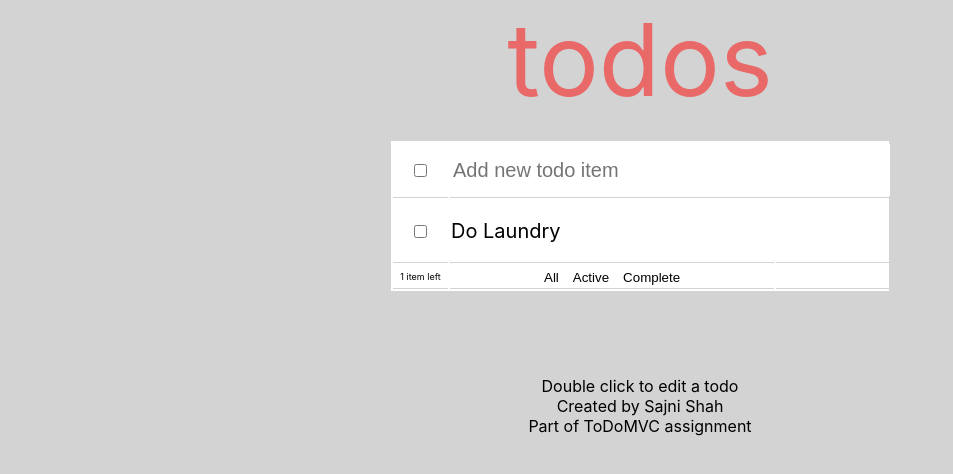
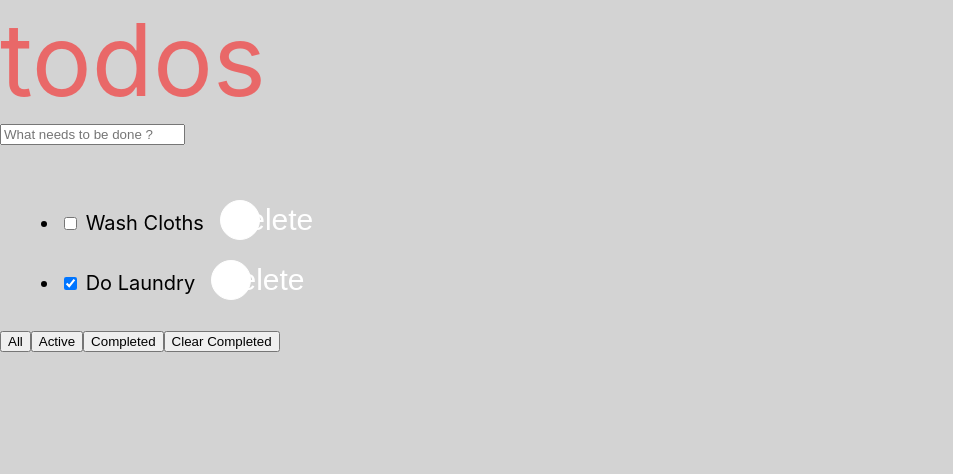
Before and after one commit to mech2Tech/todolist_redux, a React (Create React App) app: page / in a window 1280 px wide. Shown: the top 474 px of the page, without its empty margins (0-953 px from the left). Built offline with nearby package versions, Linux system fonts and the light colour scheme.

Commit message:
second commit

```diff
--- a/src/App.js
+++ b/src/App.js
@@ -3,7 +3,8 @@ import './App.css';
 import TodoList from './TodoList';
 function App() {
   return (
-    <div className="App">
+    <div className= "mainPage">
+      <h1> todos </h1>
       <TodoList />
     </div>
   );
--- a/src/TodoList.js
+++ b/src/TodoList.js
@@ -1,195 +1,56 @@
 import React from 'react';
 import { connect } from 'react-redux';
 
-let items =[{id: 0, title:'Do Laundry', done: false}];
-class ToDoList extends React.Component {
 
-  handleKeyPress = (e) => {
-    if (e.key === 'Enter') {
-      const value = e.target.value;
-      const newTodo = {
-        id: items.length + 1,
-        title: value,
-        done: false
-      }
-      items.push(newTodo);
-      this.setState({ items: items, item: "" })
-      e.preventDefault();
-    }
-  };
-  handleCheck = (e) => {
-    items.forEach(item => (item.done = e.target.checked));
-    this.setState({ items })
-  }
-  updateItem = (e) => {
-    this.setState({ item: e.target.value })
-  }
-  deleteItem = (ind) => {
-    items.splice(ind, 1)
-    this.setState({items:items})
-  }
-  showAll  = () => {
-    this.setState({ items })
-  }
-  showActive = () => {
-    const newItems = items.filter(item => !item.done).map(item => item)
-    this.setState({ items: newItems })
-  }
-  showComplete = () => {
-    const newItems = items.filter(item => item.done ).map(item => item)
-    this.setState({ items:newItems })
-  }
-  clearCompleted = () => {
-    const newItems = items.filter(item => item.done==false).map(item => item)
-    this.setState({ items: newItems })
-  }
-  todoChanged = (e, id) => {
-    for (let item of items) {
-      if (item.id === id) {
-        item.done = e.target.checked;
-      }
-    }
-    this.setState({ items })
-  }
-  countActiveItems = () => {
-    return items.filter(item => !item.done).length
-  }
-  render (){
-    return (
+
+class TodoList extends React.Component {
+  render(){
+    console.log(this.props.items)
+    return(
       <>
-       <div className= "mainPage">
-          <h1> todos </h1>
-          <table className = "mainTable">
-            <thead>
-                <tr>
-                  <td>
-                    <input
-                      type = "checkBox"
-                      onClick = {this.handleCheck}
-                      className = "checkBox"
-                    />
-                  </td>
-                  <td colSpan = "2">
-                    <input
-                      type = "text"
-                      placeholder = "Add new todo item"
-                      value = {this.props.item}
-                      onChange = {this.updateItem}
-                      className = "inputBox"
-                      onKeyDown = {this.handleKeyPress}
-                    />
-                  </td>
-                </tr>
-              </thead>
-              <tbody>
-                {items.map((item, ind) => (
-                    <tr key = {ind} className= "todoItemRow">
-                      <td>
-                        <input
-                          type = "checkBox"
-                          checked = {item.done}
-                          onChange = {(e) => {this.todoChanged(e, item.id);}}
-                          className = "checkBox"
-                        />
-                      </td>
-                      { item.done == true ?
-                        <td className = "todoListItem" style={{textDecoration: "line-through"}}>
-                          {item.title}{""}
-                        </td> :
-                        <td className = "todoListItem" >
-                          {item.title}{""}
-                        </td>
-                      }
-                      <td>
-                        <button className = "deleteButton" onClick = { () => {this.deleteItem();}}>
-                          x
-                        </button>
-                      </td>
-                    </tr>
-                  ))
-                }
-                <tr>
-                    <td className="activeItemsCounter">
-                      {this.countActiveItems()} {items.filter(item => !item.done).length < 2 ?
-                        "item left" : "items left" }
-                    </td>
-                    <td>
-                      <button className="all_Active_Complete_Buttons" onClick = {() => {this.showAll();}}>
-                        All
-                      </button>
-                      <button className="all_Active_Complete_Buttons" onClick = {() => {this.showActive();}}>
-                        Active
-                      </button>
-                      <button className="all_Active_Complete_Buttons" onClick = {() => {this.showComplete();}}>
-                        Complete
-                      </button>
-                    </td>
-                    <td>
-                      {items.filter(item => item.done).length ? (
-                        <button className = "clearCompleted" onClick = {() => {this.clearCompleted();}}>
-                          Clear Completed
-                        </button>
-                      ) : null }
-                    </td>
-                    </tr>
-                </tbody>
-            </table>
-            <br/><br/><br/><br/><br/>
-          <div className="footer">
-            Double click to edit a todo <br/>
-            Created by Sajni Shah <br/>
-            Part of ToDoMVC assignment
-          </div>
-        </div>
+        <form className = 'inputBox'>
+          <input type = 'text'
+            defaultValue = {this.props.title}
+            placeholder = 'What needs to be done ?'
+            onChange = {this.props.addnewItem}
+            onKeyDown ={this.props.handleKeyPress}
+            />
+        </form>
+        <ul className = "todoListItem">
+          {this.props.items.map((item, index) => (
+            <li key = {index}>
+              <input type = 'checkBox'
+                checked = {item.done}
+                onChange = {() => {this.props.todoChanged(item.id);}}
+              />
+              <span> {item.title} </span>
+              <button className = 'deleteButton'>Delete</button>
+            </li>
+          ))}
+        </ul>
+        <button> All </button>
+        <button> Active </button>
+        <button> Completed </button>
+        <button> Clear Completed </button>
       </>
-    )
+    );
   }
 }
 
-const mapStateToProps = (store) => ({id: store.id, item: store.item, done:store.done});
-const mapDispatchToProps = (dispatch) => {
+const mapStore = (store) => ({ items: store.items, title: store.newItem });
+const mapAction = (dispatch) => {
   return {
-    updateItem: function () {
-      dispatch({type: 'UPDATE_ITEM'})
-    },
-    handleCheck: function(){
-      dispatch({type: 'HANDLE_CHECK'})
-    },
-    handleKeyPress: function (){
-      dispatch({type: 'HANDLE_KEY_PRESS'})
-    },
-    todoChanged: function(){
-      dispatch({type: 'TODO_CHANGED'})
-    },
-    deleteItem: function (){
-      dispatch({type: 'DELETE_ITEM'})
-    },
-    countActiveItems: function () {
-      dispatch({type:'COUNT_ACTIVE_ITEMS'})
-    },
-    showAll: function() {
-      dispatch({type:'SHOW_ALL'})
-    },
-    showActive: function() {
-      dispatch({type:'SHOW_ACTIVE'})
-    },
-    showComplete: function() {
-      dispatch({type:'SHOW_COMPLETE'})
-    },
-    clearCompleted: function() {
-      dispatch({type:'CLEAR_COMPLETED'})
-    }
+    addnewItem: () => dispatch ({ type: 'ADD_ITEM'}),
+    todoChanged: () => dispatch ({type: 'TODO_CHANGED'})
   }
 }
-export default connect (mapStateToProps,mapDispatchToProps)(ToDoList);
+export default connect(mapStore, mapAction)(TodoList);
 
-
-/*
-let items = [];
-export default class ToDoList extends React.Component {
-  constructor(props){
+/*let items = [];
+class ToDoList extends Component {
+  constructor (props){
     super (props);
-    this.state = {items, item: "", done: false}
+    this.state = { items, item: "", done: false }
   }
   handleKeyPress = (e) => {
     const { items } = this.state;
@@ -333,4 +194,13 @@ export default class ToDoList extends React.Component {
         </div>
     )
 }}
-*/
+
+function App() {
+  return (
+    <div className="App">
+      <ToDoList />
+    </div>
+  );
+}
+
+export default App;*/
--- a/src/index.js
+++ b/src/index.js
@@ -6,11 +6,25 @@ import App from './App';
 import { createStore } from 'redux';
 import { Provider } from 'react-redux';
 
+const todoList = [
+  { id: 0, title: 'Wash Cloths', done: false },
+  { id: 1, title: 'Do Laundry', done: true }
+]
+const reducer = (store = { items: todoList, newItem: '' }, action) => {
+    switch(action.type){
+      case 'ADD_ITEM':
+          const newItem = {
+            id: store.items.length,
+            title: store.newItem,
+            done: false
+          }
+          return {...store, items: [...store.items, newItem]}
+      case 'TODO_CHANGED':
+          return {...store, items: store.target.value}
+      default:
+        return store;
+    }
 
-
-const reducer =
-  (store = [], action) => {
-        return store;
 }
 
 
```
